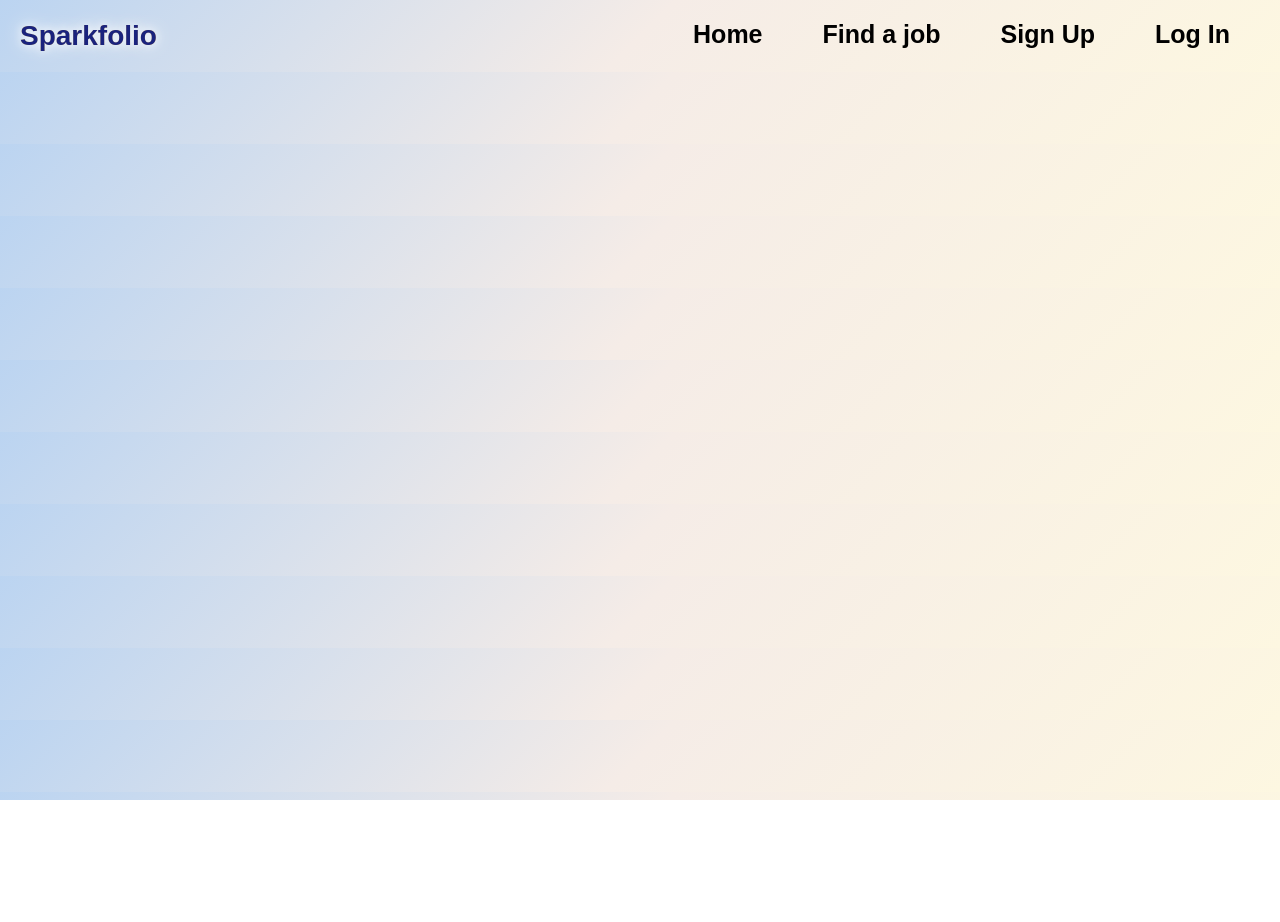
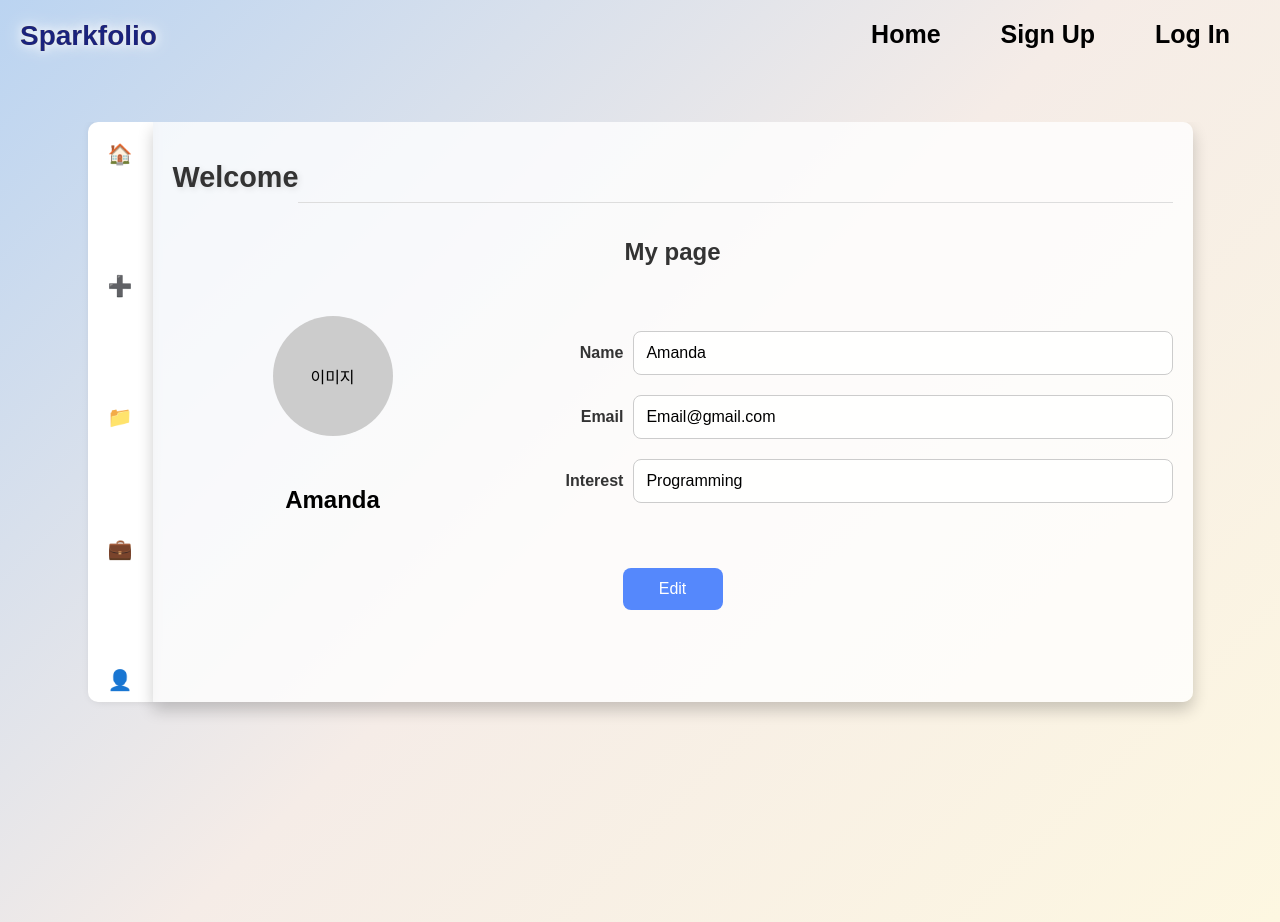
Before and after one commit to Koseohyeon/sparkfolio, a React (Create React App) app: page /MyPage in a window 1280 px wide. Before the commit the page ends 800 px from the top, so only its background shows below. Built offline with nearby package versions, Linux system fonts and the light colour scheme.

Commit message:
Mypage
Mypgae

```diff
--- a/src/App.js
+++ b/src/App.js
@@ -3,7 +3,7 @@ import { BrowserRouter as Router, Route, Routes, Link } from 'react-router-dom';
 import Home from './loginscreen/Home';
 import SignUp from './loginscreen/Signup';
 import LogIn from './loginscreen/Login';
-import FindJob from './Jobscreen/FindJob';
+import MyPage from'./mypagescreen/MyPage';
 
 function App() {
   return (
@@ -12,16 +12,15 @@ function App() {
         <nav style={styles.navbar}>
         <div style={styles.logo}>Sparkfolio</div>
           <NavLink to="/Home" label="Home" />
-          <NavLink to="/FindJob" label="Find a job" />
           <NavLink to="/signup" label="Sign Up" />
           <NavLink to="/login" label="Log In" />
         </nav>
         <Routes>
           <Route path="/" element={<Home />} />
           <Route path="/Home" element={<Home />} />
-          <Route path="/FindJob" element={<FindJob />} />
           <Route path="/signup" element={<SignUp />} />
           <Route path="/login" element={<LogIn />} />
+          <Route path="/MyPage" element={<MyPage />} />
         </Routes>
       </div>
     </Router>
--- a/src/loginscreen/Login.js
+++ b/src/loginscreen/Login.js
@@ -16,7 +16,7 @@ function LogIn() {
     const result = await login(email, password); // API 호출
     alert(`로그인 성공! 환영합니다, ${result.name}`);
     localStorage.setItem('token', result.token); // 토큰 저장
-    navigate('FindJob'); // 로그인 후 대시보드로 이동 (원하는 페이지로 변경)
+    navigate('/MyPage'); // 로그인 후 대시보드로 이동 (원하는 페이지로 변경)
   } catch (error) {
     alert(error.message || '로그인 실패. 다시 시도해주세요.');
   }
--- /dev/null
+++ b/src/mypagescreen/MyPage.js
@@ -0,0 +1,186 @@
+import React from 'react';
+
+const ProfilePage = () => {
+  return (
+    <div style={styles.container}>
+      <nav style={styles.nav}>
+        <div style={styles.navItem}>🏠</div>
+        <div style={styles.navItem}>➕</div>
+        <div style={styles.navItem}>📁</div>
+        <div style={styles.navItem}>💼</div>
+        <div style={styles.navItem}>👤</div>
+      </nav>
+      <div style={styles.content}>
+        <header style={styles.header}>
+          <h1 style={styles.title}>Welcome</h1>
+          <div style={styles.separator}></div>
+        </header>
+        <main>
+          <h3 style={styles.subtitle}>My page</h3>
+          <div style={styles.f}>
+            <div style={styles.profileInfo}>
+              <div style={styles.profilePicture}>
+                <div style={styles.imagePlaceholder}>이미지</div>
+                <p style={styles.name}>Amanda</p>
+              </div>
+              <div style={styles.infoDetails}>
+                <div style={styles.infoItem}>
+                  <label style={styles.label}>Name</label>
+                  <input type="text" value="Amanda" readOnly style={styles.input} />
+                </div>
+                <div style={styles.infoItem}>
+                  <label style={styles.label}>Email</label>
+                  <input type="email" value="Email@gmail.com" readOnly style={styles.input} />
+                </div>
+                <div style={styles.infoItem}>
+                  <label style={styles.label}>Interest</label>
+                  <input type="text" value="Programming" readOnly style={styles.input} />
+                </div>
+              </div>
+            </div>
+            <button style={styles.button}>Edit</button>
+          </div>
+        </main>
+      </div>
+    </div>
+  );
+};
+
+// 스타일 정의
+const styles = {
+  container: {
+    display: 'flex',
+    flexDirection: 'row', // 가로로 배치
+    height: '100vh',
+    width: '100%',
+    justifyContent: 'center',
+    alignItems: 'flex-start',
+    marginTop: '50px',
+    padding: 0,
+    boxSizing: 'border-box',
+    overflow: 'hidden',
+  },
+  nav: {
+    height: '70%',
+    width: '45px',
+    backgroundColor: '#ffffff',
+    display: 'flex',
+    flexDirection: 'column',
+    justifyContent: 'space-between',
+    padding: '10px',
+    boxShadow: '2px 0 8px rgba(0, 0, 0, 0.1)',
+    borderRadius: '10px 0 0 10px',
+  },
+  content: {
+    height: '67.5%',
+    flexGrow: 1,
+    maxWidth: '1000px',
+    minWidth: '550px',
+    background: 'rgba(255, 255, 255, 0.8)',
+    borderRadius: '0 10px 10px 0',
+    padding: '20px',
+    boxShadow: '0 8px 16px rgba(0, 0, 0, 0.2)',
+    overflow: 'hidden',
+  },
+  navItem: {
+    marginTop: '10px',
+    fontSize: '20px',
+    textAlign: 'center',
+    cursor: 'pointer',
+  },
+  header: {
+    display: 'flex',
+    justifyContent: 'space-between',
+    alignItems: 'center',
+    marginBottom: '20px',
+  },
+  title: {
+    fontSize: '1.8rem',
+    fontWeight: 'bold',
+    color: '#333',
+    textShadow: '2px 2px 6px rgba(0, 0, 0, 0.1)',
+  },
+  subtitle: {
+    fontSize: '1.5rem',
+    fontWeight: 'bold',
+    color: '#333',
+    marginBottom: '50px',
+  },
+  profileInfo: {
+    display: 'flex',
+    alignItems: 'center',
+    justifyContent: 'center', // 수평 중앙 정렬
+    width: '100%',
+
+  },
+  profilePicture: {
+    marginLeft: '100px', // 프로필 이미지와 나머지 정보 사이에 여백 추가
+    textAlign: 'center',
+
+  },
+  imagePlaceholder: {
+    width: '120px',
+    height: '120px',
+    borderRadius: '50%',
+    backgroundColor: '#ccc',
+    display: 'flex',
+    justifyContent: 'center',
+    alignItems: 'center',
+    marginBottom: '10px',
+  },
+  name: {
+    marginTop: '50px',
+    fontWeight: 'bold',
+    fontSize:'24px'
+  },
+  infoDetails: {
+    flexGrow: 1,
+    display: 'flex',
+    flexDirection: 'column', // 세로로 정렬
+    justifyContent: 'flex-start',
+  },
+  infoItem: {
+    display: 'flex',
+    justifyContent: 'flex-start', // 오른쪽 라벨, 왼쪽 입력 필드 배치
+    alignItems: 'center',
+    marginBottom: '20px',
+    width: '100%',
+  },
+  label: {
+    marginRight: '10px',
+    fontWeight: 'bold',
+    color: '#333',
+    textAlign: 'right',
+    width: '30%',
+  },
+  input: {
+    width: '70%',
+    padding: '12px',
+    borderRadius: '8px',
+    border: '1px solid #ccc',
+    background: 'rgba(255, 255, 255, 0.9)',
+    fontSize: '16px',
+    outline: 'none',
+    boxSizing: 'border-box',
+  },
+  button: {
+    padding: '12px 20px',
+    backgroundColor: '#5588FC',
+    color: '#fff',
+    border: 'none',
+    borderRadius: '8px',
+    fontSize: '16px',
+    cursor: 'pointer',
+    width: '10%',
+    marginTop: '30px',
+    transition: 'background-color 0.3s, transform 0.3s',
+  },
+  separator: {
+    width: '100%',
+    height: '1px',
+    backgroundColor: '#ddd',
+    marginTop: '50px',
+  },
+};
+
+export default ProfilePage;
```
